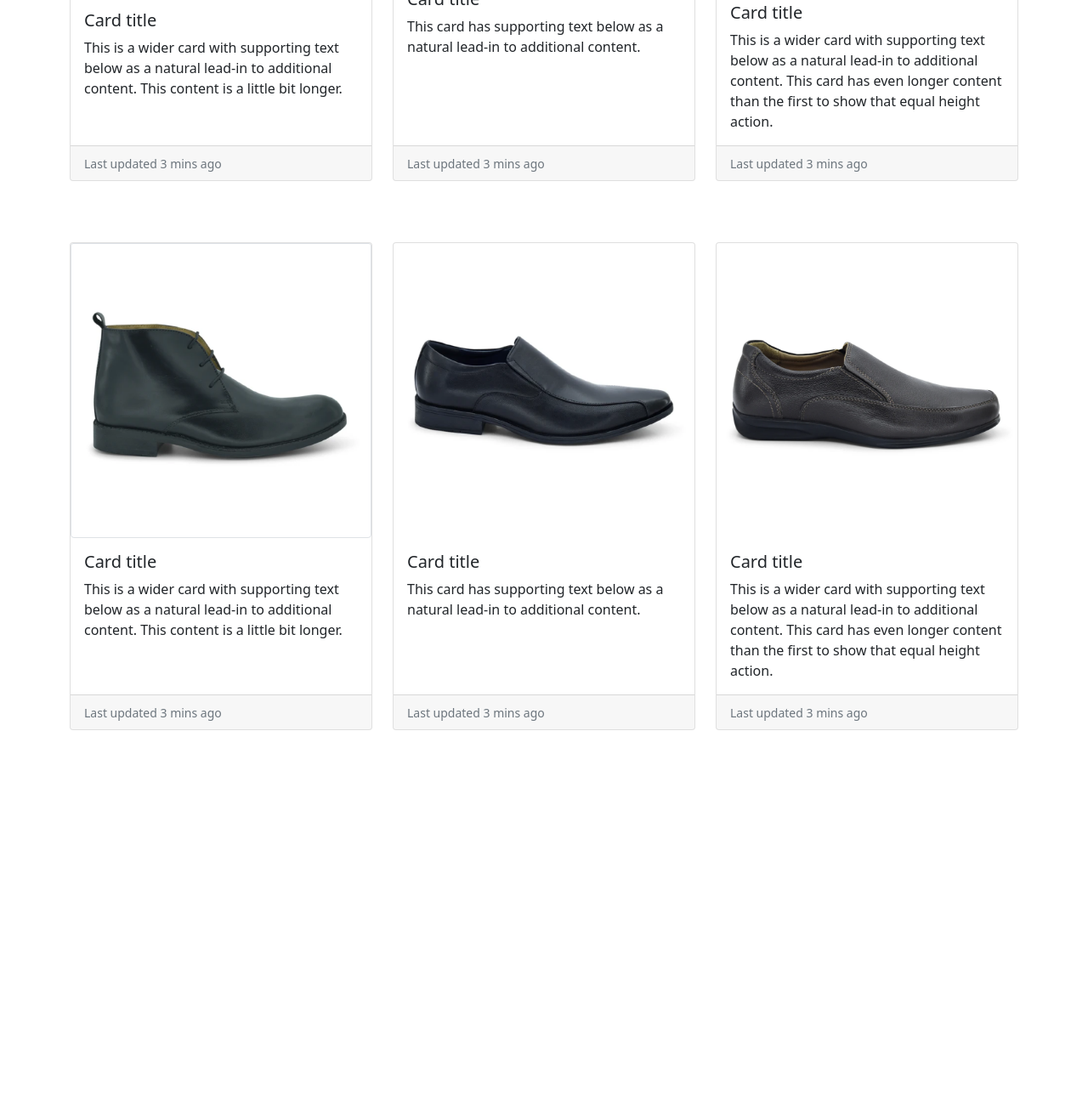
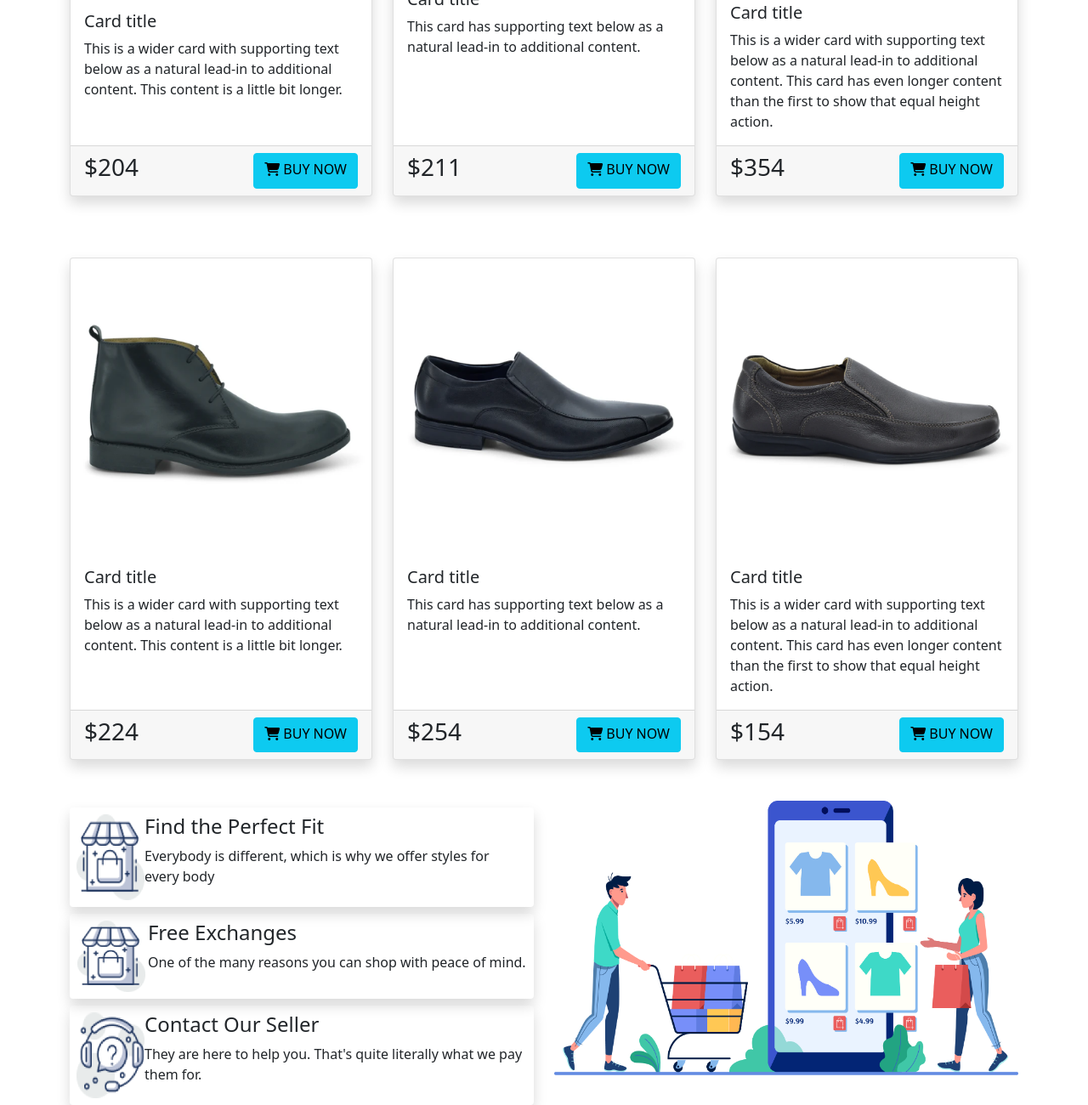
Before and after one commit to MahfuzAhmedRasel/respontive-project, a plain HTML site: page index.html in a window 1280 px wide. Shown: the part 997-2297 px from the top of the page at 85% size. Before the commit the page ends 1856 px from the top, so only its background shows below. Drawn offline with nearby package versions, Linux system fonts and the light colour scheme.

Commit message:
Update Button

```diff
--- a/index.html
+++ b/index.html
@@ -5,14 +5,15 @@
     <meta name="viewport" content="width=device-width, initial-scale=1.0">
     <title> Responsive e-Commarce </title>
     <link href="https://cdn.jsdelivr.net/npm/bootstrap@5.0.0-beta1/dist/css/bootstrap.min.css" rel="stylesheet" integrity="sha384-giJF6kkoqNQ00vy+HMDP7azOuL0xtbfIcaT9wjKHr8RbDVddVHyTfAAsrekwKmP1" crossorigin="anonymous">
+    <script src="https://kit.fontawesome.com/e98fe7fb6d.js" crossorigin="anonymous"></script>
     <link rel="stylesheet" href="style.css">
 </head>
 <body>
                     <!------------Header Part---------------->
     <header class="header-bg">
-        <nav class="navbar navbar-expand-lg navbar-light bg-light container">
+        <nav class="navbar navbar-expand-lg navbar-light container  nav-bg-custom">
             <div class="container-fluid">
-              <a class="navbar-brand" href="#">Navbar</a>
+              <a class="navbar-brand" href="#"> <span class = "text-color">NIKE</span> REACT</a>
               <button class="navbar-toggler" type="button" data-bs-toggle="collapse" data-bs-target="#navbarNav" aria-controls="navbarNav" aria-expanded="false" aria-label="Toggle navigation">
                 <span class="navbar-toggler-icon"></span>
               </button>
@@ -37,15 +38,16 @@
 
           <section class="container d-flex justify-content-around align-items-center">
               <div class="row">
+                <div class="header-img col-md-6">
+                    <img style="height: 400px;" src="images/product/banner.png" alt="">
+                </div>
                 <div class="header-text p-5 col-md-6">
-                    <h2>BE THE PENGUINS</h2>
-                    <h2>OF WINTER</h2>
+                    <h2 class="text-color">NIKE REACT</h2>
+                    <h2>INFINITY RUN 2</h2>
                     <p>Lorem ipsum dolor sit amet, consectetur adipiscing elit. Duis lacinia urna vitae lectus malesuada posuere. </p>
                     <a href="" class="btn btn-info">BUY NOW</a>
                 </div>
-                <div class="header-img col-md-6">
-                    <img style="height: 400px;" src="images/product/banner.png" alt="">
-                </div>
+
               </div>
 
 
@@ -56,25 +58,26 @@
 
     <main class="container">
 
-                    <!------------Women part------------>
+                    <!------------1st------------>
 
         <div class="row row-cols-1 row-cols-md-3 g-4 mt-5">
             <div class="col">
-              <div class="card h-100">
+              <div class="card h-100 shadow">
 
-                    <img src="images/product/img.png" class="card-img-top img-thumbnail" alt="...">
+                    <img src="images/product/img.png" class="card-img-top " alt="...">
 
                 <div class="card-body">
                   <h5 class="card-title">Card title</h5>
                   <p class="card-text">This is a wider card with supporting text below as a natural lead-in to additional content. This content is a little bit longer.</p>
                 </div>
-                <div class="card-footer">
-                  <small class="text-muted">Last updated 3 mins ago</small>
-                </div>
+                <div class="card-footer d-flex justify-content-between">
+                    <h3>$204</h3>
+                    <div class="btn btn-info"> <i class="fas fa-shopping-cart"></i> BUY NOW</div>
+                  </div>
               </div>
             </div>
             <div class="col">
-              <div class="card h-100">
+              <div class="card h-100 shadow">
 
                     <img src="images/product/img1.png" class="card-img-top" alt="...">
 
@@ -82,13 +85,14 @@
                   <h5 class="card-title">Card title</h5>
                   <p class="card-text">This card has supporting text below as a natural lead-in to additional content.</p>
                 </div>
-                <div class="card-footer">
-                  <small class="text-muted">Last updated 3 mins ago</small>
-                </div>
+                <div class="card-footer d-flex justify-content-between">
+                    <h3>$211</h3>
+                    <div class="btn btn-info"> <i class="fas fa-shopping-cart"></i> BUY NOW</div>
+                  </div>
               </div>
             </div>
             <div class="col">
-              <div class="card h-100 ">
+              <div class="card h-100 shadow">
 
                 <img src="images/product/img2.png" class="card-img-top" alt="...">
 
@@ -96,9 +100,10 @@
                   <h5 class="card-title">Card title</h5>
                   <p class="card-text">This is a wider card with supporting text below as a natural lead-in to additional content. This card has even longer content than the first to show that equal height action.</p>
                 </div>
-                <div class="card-footer">
-                  <small class="text-muted">Last updated 3 mins ago</small>
-                </div>
+                <div class="card-footer d-flex justify-content-between">
+                    <h3>$354</h3>
+                    <div class="btn btn-info"> <i class="fas fa-shopping-cart"></i> BUY NOW</div>
+                  </div>
               </div>
             </div>
           </div>
@@ -106,21 +111,22 @@
 
           <div class="row row-cols-1 row-cols-md-3 g-4 mt-5">
             <div class="col">
-              <div class="card h-100">
+              <div class="card h-100 shadow">
 
-                    <img src="images/product/img3.png" class="card-img-top img-thumbnail" alt="...">
+                    <img src="images/product/img3.png" class="card-img-top" alt="...">
 
                 <div class="card-body">
                   <h5 class="card-title">Card title</h5>
                   <p class="card-text">This is a wider card with supporting text below as a natural lead-in to additional content. This content is a little bit longer.</p>
                 </div>
-                <div class="card-footer">
-                  <small class="text-muted">Last updated 3 mins ago</small>
-                </div>
+                <div class="card-footer d-flex justify-content-between">
+                    <h3>$224</h3>
+                    <div class="btn btn-info"> <i class="fas fa-shopping-cart"></i> BUY NOW</div>
+                  </div>
               </div>
             </div>
             <div class="col">
-              <div class="card h-100">
+              <div class="card h-100 shadow">
 
                     <img src="images/product/img4.png" class="card-img-top" alt="...">
 
@@ -128,13 +134,14 @@
                   <h5 class="card-title">Card title</h5>
                   <p class="card-text">This card has supporting text below as a natural lead-in to additional content.</p>
                 </div>
-                <div class="card-footer">
-                  <small class="text-muted">Last updated 3 mins ago</small>
+                <div class="card-footer d-flex justify-content-between">
+                  <h3>$254</h3>
+                  <div class="btn btn-info"> <i class="fas fa-shopping-cart"></i> BUY NOW</div>
                 </div>
               </div>
             </div>
             <div class="col">
-              <div class="card h-100 ">
+              <div class="card h-100 shadow">
 
                 <img src="images/product/img5.png" class="card-img-top" alt="...">
 
@@ -142,18 +149,45 @@
                   <h5 class="card-title">Card title</h5>
                   <p class="card-text">This is a wider card with supporting text below as a natural lead-in to additional content. This card has even longer content than the first to show that equal height action.</p>
                 </div>
-                <div class="card-footer">
-                  <small class="text-muted">Last updated 3 mins ago</small>
-                </div>
+                <div class="card-footer d-flex justify-content-between">
+                    <h3>$154</h3>
+                    <div class="btn btn-info"> <i class="fas fa-shopping-cart"></i> BUY NOW</div>
+                  </div>
               </div>
             </div>
           </div>
 
           <!------------------Services Section------->
 
-          <div class="row">
-              <div class="services-contant"></div>
-              <div class="serveces-img"></div>
+          <div class="row mt-5">
+              <div class=" col-md-6">
+                  <div class="services-contant d-flex justify-content-around shadow p-2 mt-2 rounded">
+                      <img style="width: 80px;"  src="images/Logo, Icon/image 12.png" alt="">
+                     <div class="sevices-contant-text">
+                        <h4>Find the Perfect Fit</h4>
+                        <p>Everybody is different, which is why we offer styles for every body</p>
+                     </div>
+                  </div>
+                  <div class="services-contant d-flex justify-content-around shadow p-2 mt-2 rounded">
+                    <img style="width: 80px;"  src="images/Logo, Icon/image 12.png" alt="">
+                      <div class="services-contant-text">
+                        <h4>Free Exchanges</h4>
+                        <p>One of the many reasons you can shop with peace of mind.</p>
+                      </div>
+                  </div>
+                  <div class="services-contant d-flex justify-content-around shadow p-2 mt-2 rounded">
+                      <img style="width: 80px;"  src="images/Logo, Icon/image 14.png" alt=" ">
+                     <div class="services-contant-text">
+                        <h4>Contact Our Seller</h4>
+                        <p>They are here to help you. That's quite literally what we pay them for.</p>
+                     </div>
+                  </div>
+              </div>
+              <div class=" col-md-6">
+                  <div class="img-par">
+                      <img style="width: 100%;" src="images/Logo, Icon/service.png" alt="">
+                  </div>
+              </div>
           </div>
 
     </main>
--- a/style.css
+++ b/style.css
@@ -1,4 +1,21 @@
+
+
+/****************************************** Header***************************************/
+
+
+
 .header-bg{
-    background-color: aqua;
+    background-color: rgb(231, 208, 178);
     padding: 40px;
 }
+.header-text h2{
+    line-height: 40px;
+    font-size: 41px;
+    margin-top: 0;
+}
+.text-color{
+    color: tomato
+}
+.nav-bg-custom{
+    background-color:transparent;
+}
```
Also changed, not shown: images/Logo, Icon/service.png (renamed from images/Logo, Icon/XMLID 1.png).
